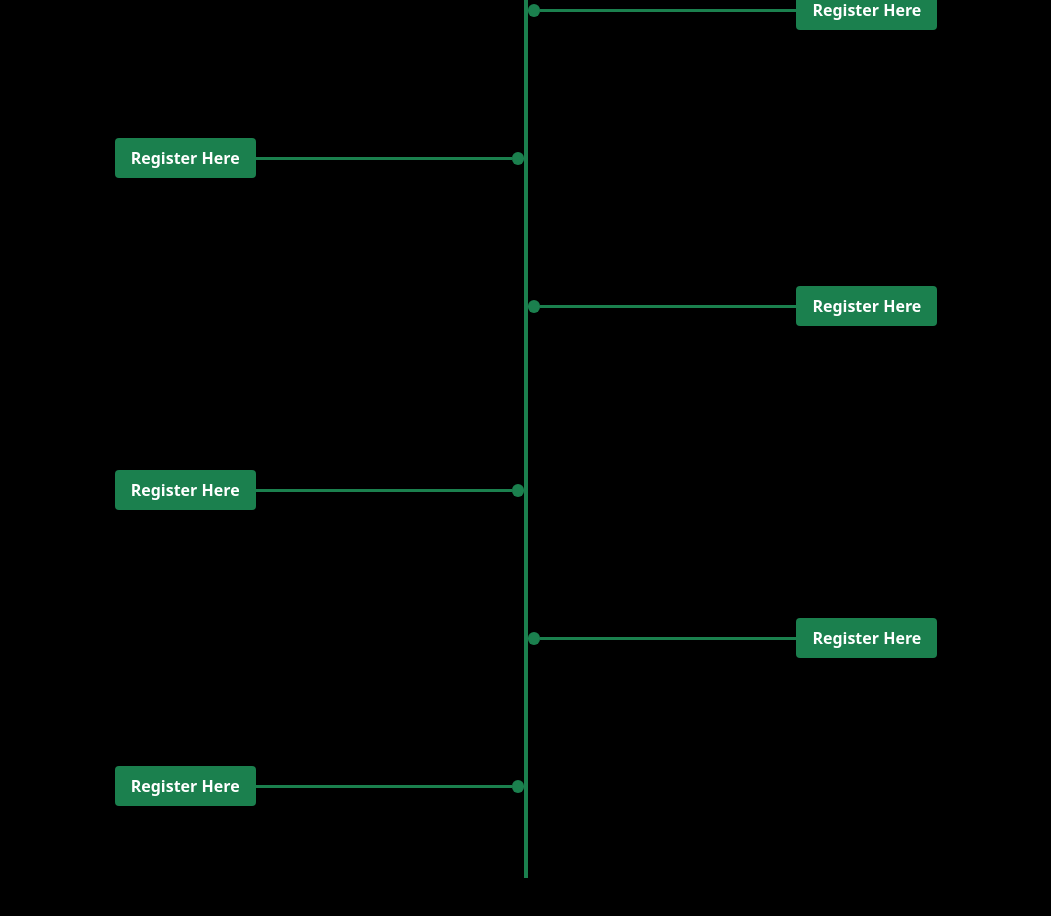
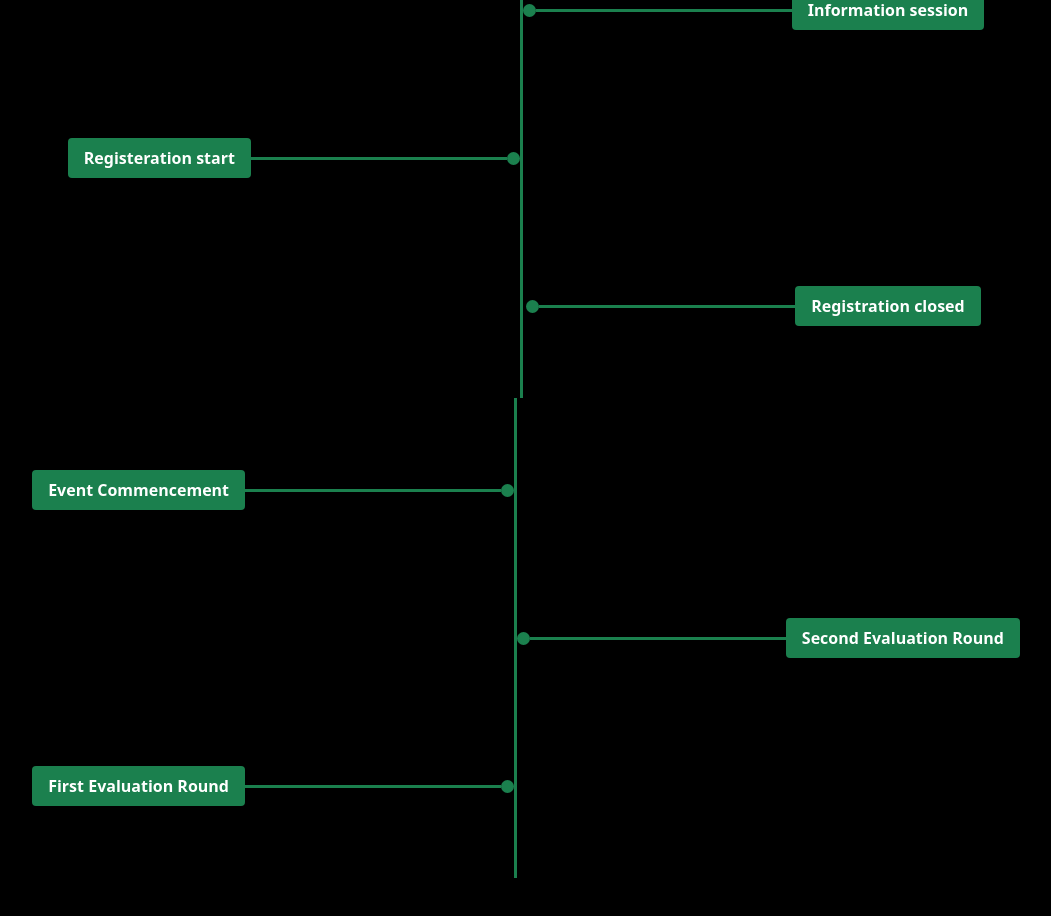
Before and after one commit to Dezors-Service-And-Consultancy/RakshaTech, a React (Vite) app: page / in a window 1280 px wide. Shown: the part 1880-2796 px from the top of the page, without its empty margins (114-1165 px from the left). Built offline with nearby package versions, Linux system fonts and the light colour scheme; a web font is replaced by a local one.

Commit message:
changes in tree

```diff
--- a/src/components/timelineTree/L_SubTree.jsx
+++ b/src/components/timelineTree/L_SubTree.jsx
@@ -8,14 +8,14 @@ export default function L_SubTree() {
           <div className="h-[.8rem] w-[.8rem] rounded-full bg-[#1B804E]"></div>
           <div className="h-[.2rem] w-[20vw] bg-[#1B804E]"></div>
           <button className="bg-[#1B804E] text-white font-bold py-2 px-4 rounded">
-            Register Here
+            Event Commencement
           </button>
         </div>
         <div className="flex flex-row-reverse justify-center items-center">
           <div className="h-[.8rem] w-[.8rem] rounded-full bg-[#1B804E]"></div>
           <div className="h-[.2rem] w-[20vw] bg-[#1B804E]"></div>
           <button className="bg-[#1B804E] text-white font-bold py-2 px-4 rounded">
-            Register Here
+            First Evaluation Round
           </button>
         </div>
       </div>
@@ -30,7 +30,7 @@ export default function L_SubTree() {
           <div className="h-[.8rem] w-[.8rem] rounded-full bg-[#1B804E]"></div>
           <div className="h-[.2rem] w-[20vw] bg-[#1B804E]"></div>
           <button className="bg-[#1B804E] text-white font-bold py-2 px-4 rounded">
-            Register Here
+            Second Evaluation Round
           </button>
         </div>
       </div>
--- a/src/components/timelineTree/R_Subtree.jsx
+++ b/src/components/timelineTree/R_Subtree.jsx
@@ -8,7 +8,7 @@ export default function R_SubTree() {
           <div className="h-[.8rem] w-[.8rem] rounded-full bg-[#1B804E]"></div>
           <div className="h-[.2rem] w-[20vw] bg-[#1B804E]"></div>
           <button className="bg-[#1B804E] text-white font-bold py-2 px-4 rounded">
-            Register Here
+            Registeration start
           </button>
         </div>
       </div>
@@ -22,14 +22,14 @@ export default function R_SubTree() {
           <div className="h-[.8rem] w-[.8rem] rounded-full bg-[#1B804E]"></div>
           <div className="h-[.2rem] w-[20vw] bg-[#1B804E]"></div>
           <button className="bg-[#1B804E] text-white font-bold py-2 px-4 rounded">
-            Register Here
+            Information session
           </button>
         </div>
         <div className="flex flex-row justify-center items-center">
           <div className="h-[.8rem] w-[.8rem] rounded-full bg-[#1B804E]"></div>
           <div className="h-[.2rem] w-[20vw] bg-[#1B804E]"></div>
           <button className="bg-[#1B804E] text-white font-bold py-2 px-4 rounded">
-            Register Here
+            Registration closed
           </button>
         </div>
       </div>
```
